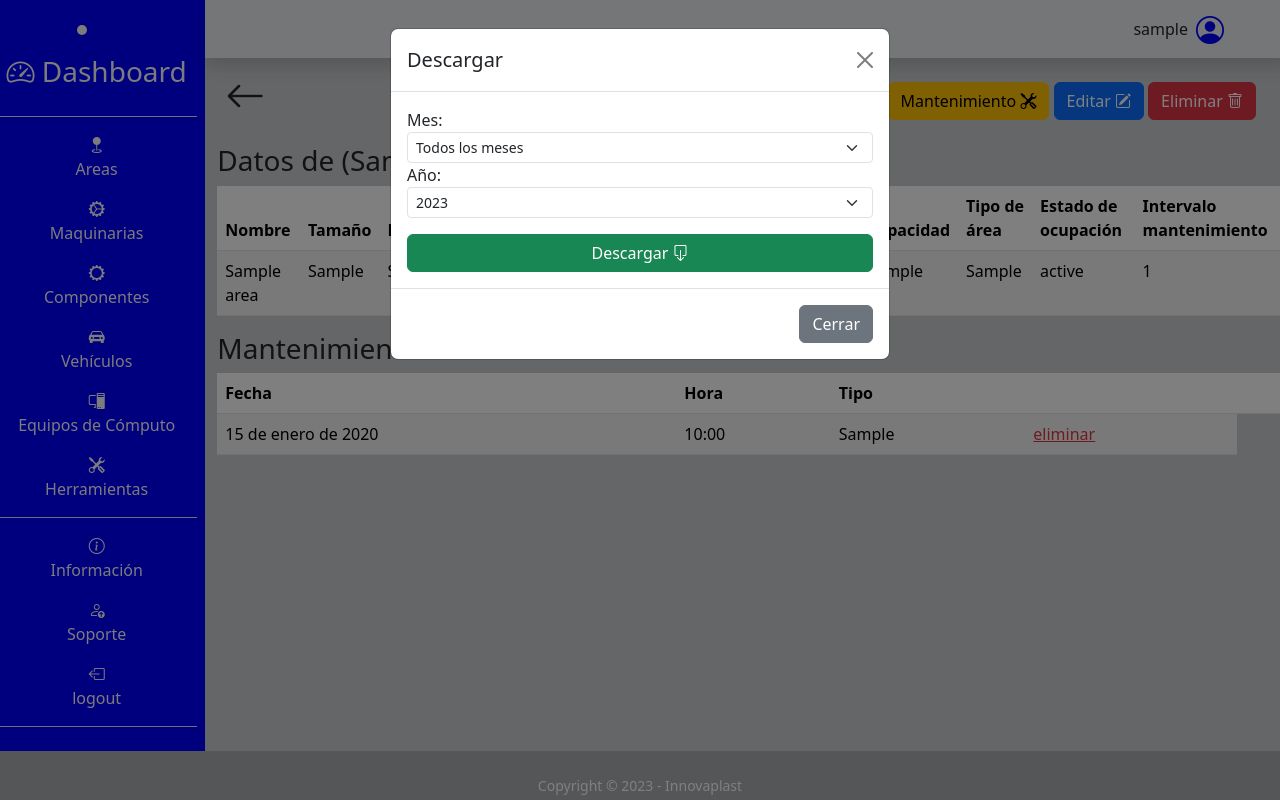
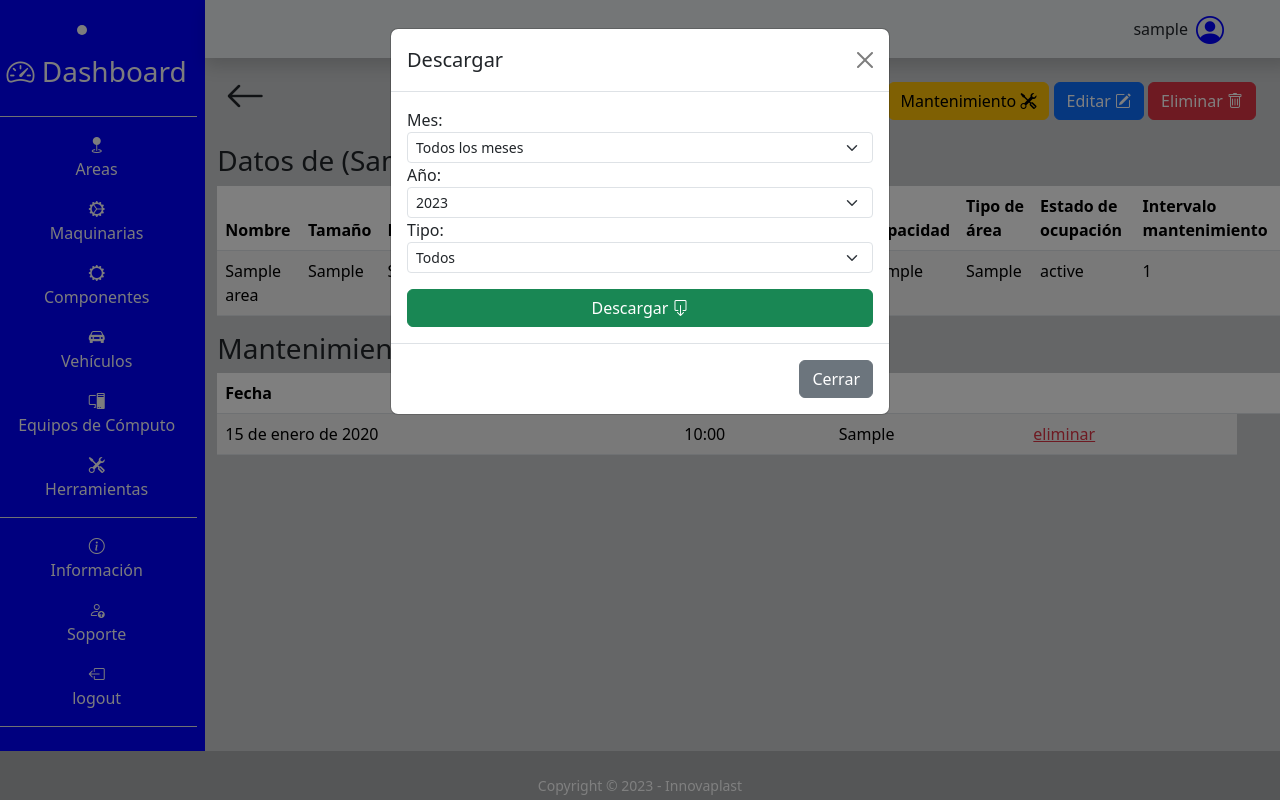
Before and after one commit to davidalejandrochentes/SGE, a Django app: page /area/detalles/1 in a window 1280 px wide, after a click on "Descargar". Run offline with Django 4.2, Linux system fonts and the light colour scheme; a user stored in the database is signed in; tables that the repository leaves empty hold one stand-in row (values such as "Sample post"); some libraries are stand-ins or nearby versions.

Commit message:
comandos

```diff
--- a/templates/SGE_area/detalles.html
+++ b/templates/SGE_area/detalles.html
@@ -48,6 +48,12 @@
                                 <option value="2028">2028</option>
                                 <option value="2029">2029</option>
                                 <option value="2030">2030</option>
+                            </select>
+                            <label class="" for="tipo">Tipo:</label>
+                            <select class="form-select form-select-sm" name="mes" id="mes">
+                                <option value="">Todos</option>
+                                <option value="Preventivo">Preventivo</option>
+                                <option value="Correctivo">Correctivo</option>
                             </select>
                             <div class="d-grid gap-2 mt-3">
                                 <button type="submit" value="Submit" class="btn btn-success">Descargar <i class="bi bi-box-arrow-down"></i></button>
```
Also changed, not shown: 1 other file.
